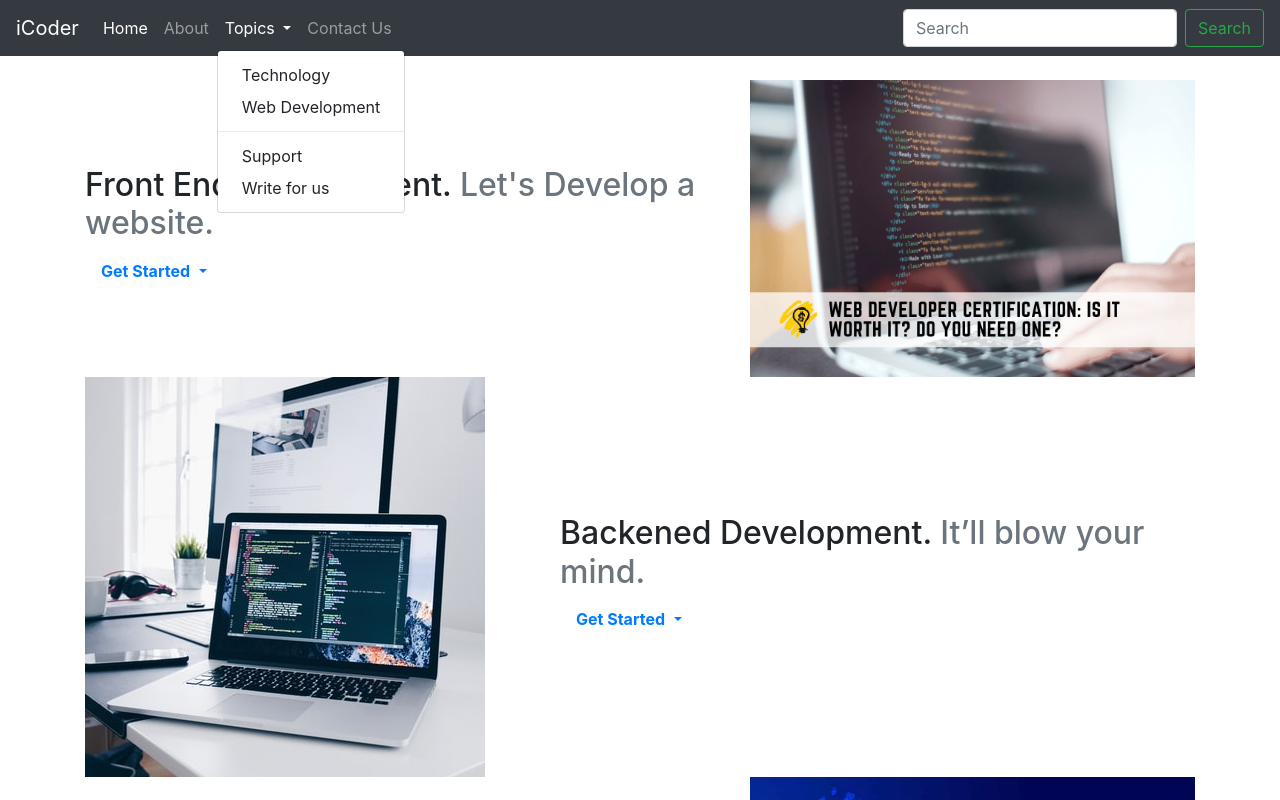
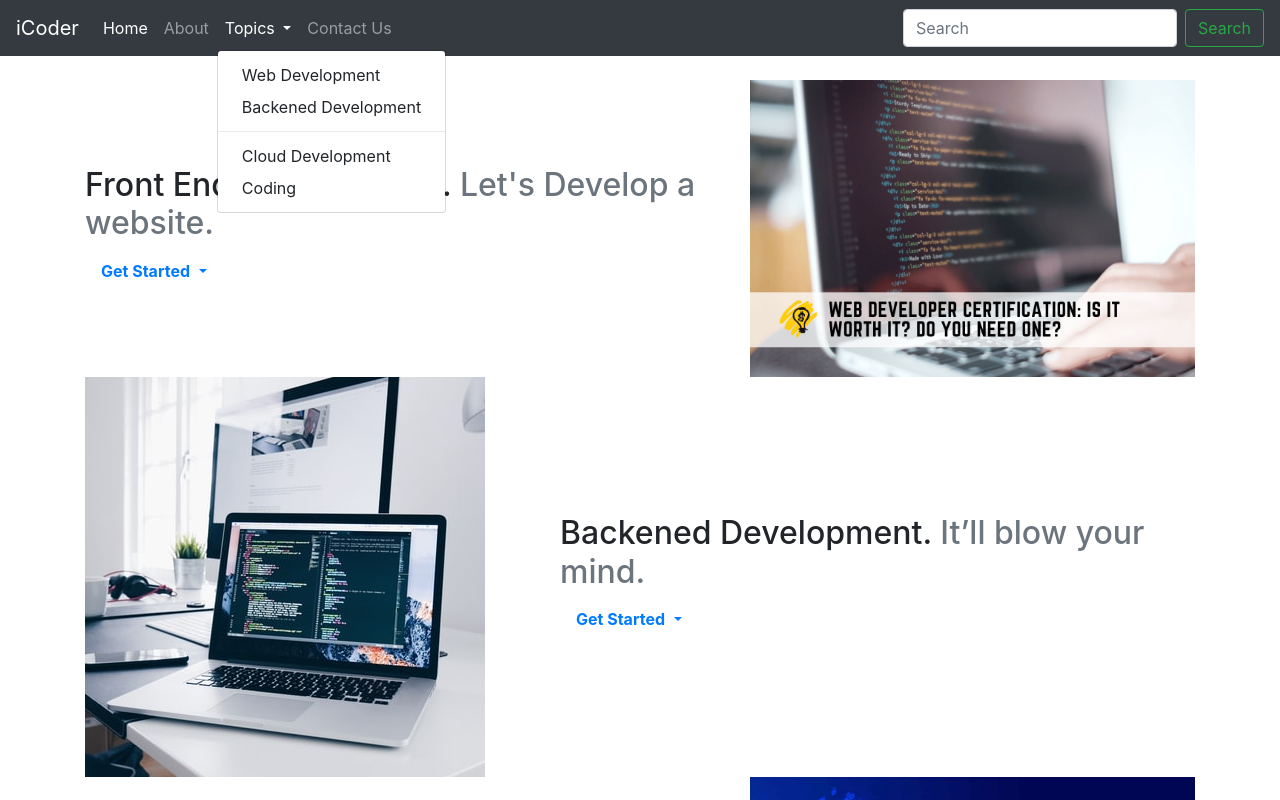
Before and after one commit to saumyarai13/icoder, a plain HTML site: page Free.html in a window 1280 px wide. Both pictures are taken after a click on the button "Topics". Shown: the top 800 px of the page. Drawn offline with nearby package versions, Linux system fonts and the light colour scheme.

Commit message:
Update Free.html

```diff
--- a/Free.html
+++ b/Free.html
@@ -36,11 +36,11 @@
                 Topics
               </a>
               <div class="dropdown-menu" aria-labelledby="navbarDropdown">
-                <a class="dropdown-item" href="/icoder/">Technology</a>
-                <a class="dropdown-item" href="/icoder/">Web Development</a>
-                <div class="dropdown-divider"></div>
-                <a class="dropdown-item" href="/icoder/">Support</a>
-                <a class="dropdown-item" href="/icoder/">Write for us</a>
+            <a class="dropdown-item" href="Free.html#1">Web Development</a>
+            <a class="dropdown-item" href="Free.html#2">Backened Development</a>
+            <div class="dropdown-divider"></div>
+            <a class="dropdown-item" href="Free.html#3">Cloud Development</a>
+            <a class="dropdown-item" href="Coding.html#4">Coding</a>
               </div>
             </li>
             <li class="nav-item">
```
